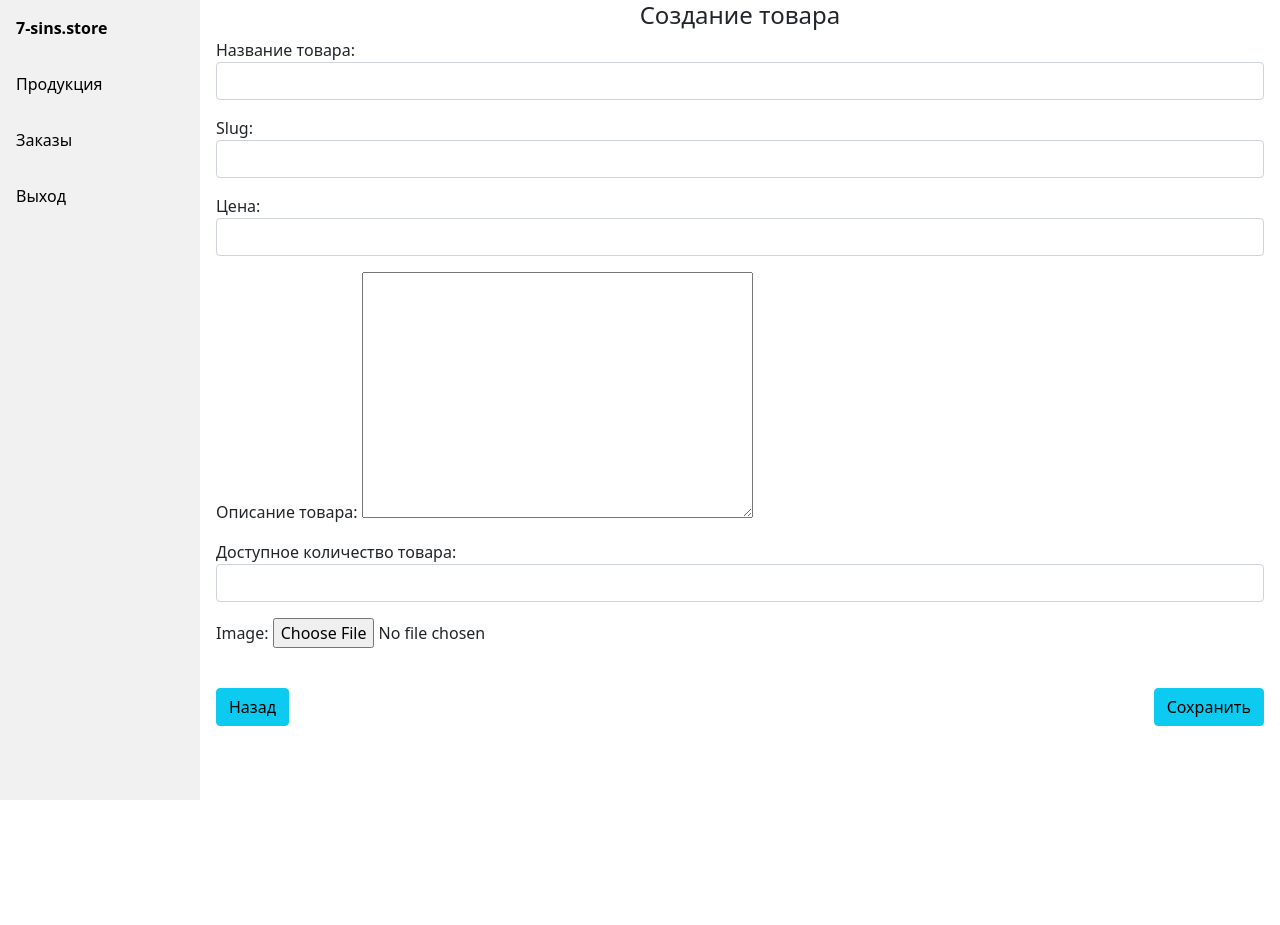
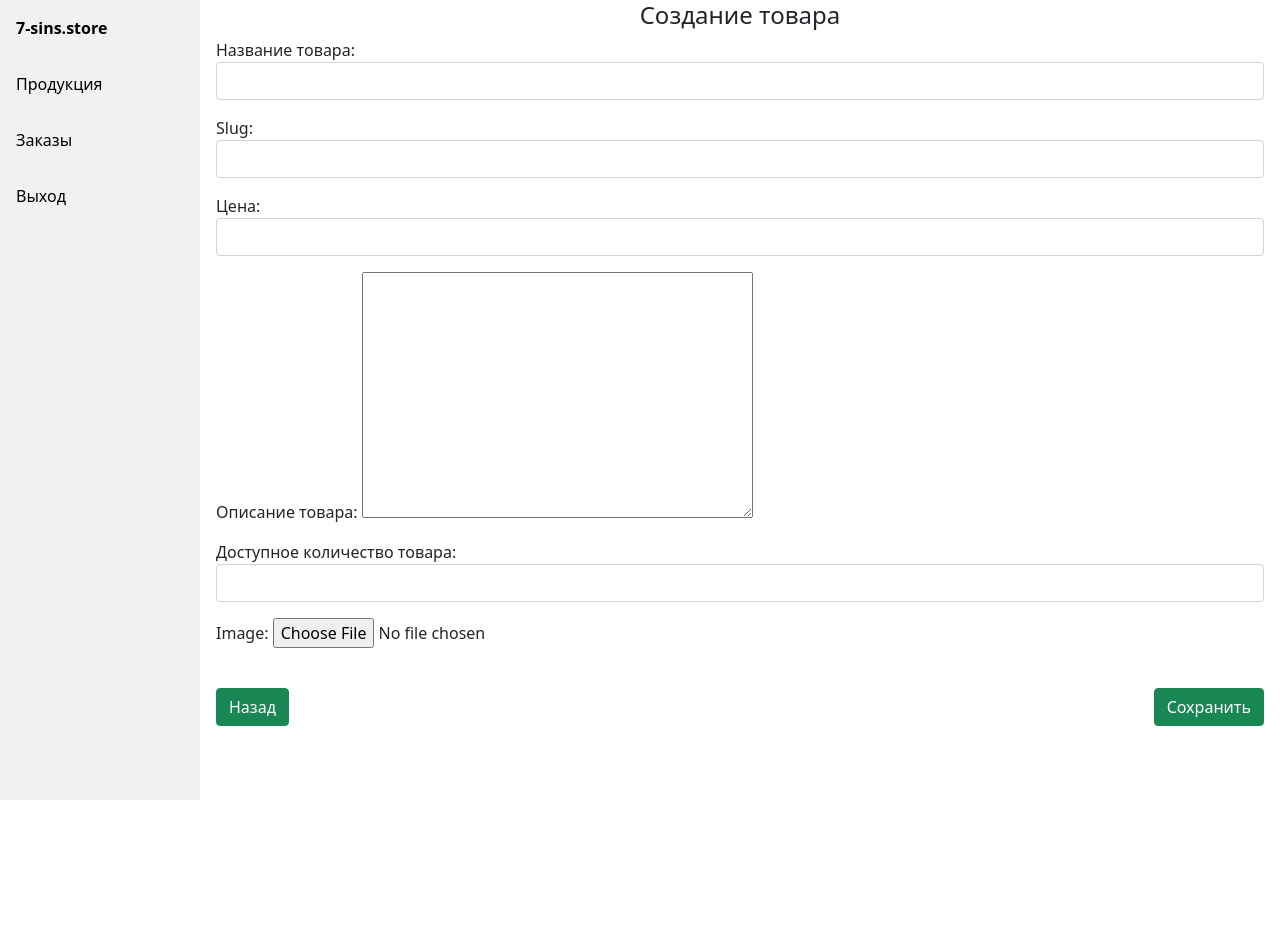
Before and after one commit to demirug/7-sins.store, a Django app: page /manager/create/ in a window 1280 px wide. Shown: the top 925 px of the page. Run offline with Django 3.2, Linux system fonts and the light colour scheme; the visitor is signed in with stand-in values (Sample User, id 1); parts of the project's set-up code (start-up, migrations or seed data) failed here and were passed over; some libraries are stand-ins or nearby versions.

Commit message:
Changed button colors

```diff
--- a/manager/templates/manager/orderForm.html
+++ b/manager/templates/manager/orderForm.html
@@ -19,8 +19,8 @@
         {% for field in form %}
              <p>{{ field.label_tag }} {{ field }}</p>
         {% endfor %}
-        <a  class="btn btn-info" href={% url 'manager:orders' %}>Назад</a>
-        <button style="float: right" class="btn btn-info" type="submit">Сохранить</button>
+        <a  class="btn btn-success" href={% url 'manager:orders' %}>Назад</a>
+        <button style="float: right" class="btn btn-success" type="submit">Сохранить</button>
     </form>
 
     <br>
--- a/manager/templates/manager/productForm.html
+++ b/manager/templates/manager/productForm.html
@@ -16,8 +16,8 @@
              <p>{{ field.label_tag }} {{ field }}</p>
         {% endfor %}
         <br>
-        <a  class="btn btn-info" href={% url 'manager:products' %}>Назад</a>
-        <button style="float: right" type="submit" class="btn btn-info">Сохранить</button>
+        <a  class="btn btn-success" href={% url 'manager:products' %}>Назад</a>
+        <button style="float: right" type="submit" class="btn btn-success">Сохранить</button>
     </form>
     </div>
     <script>
```
